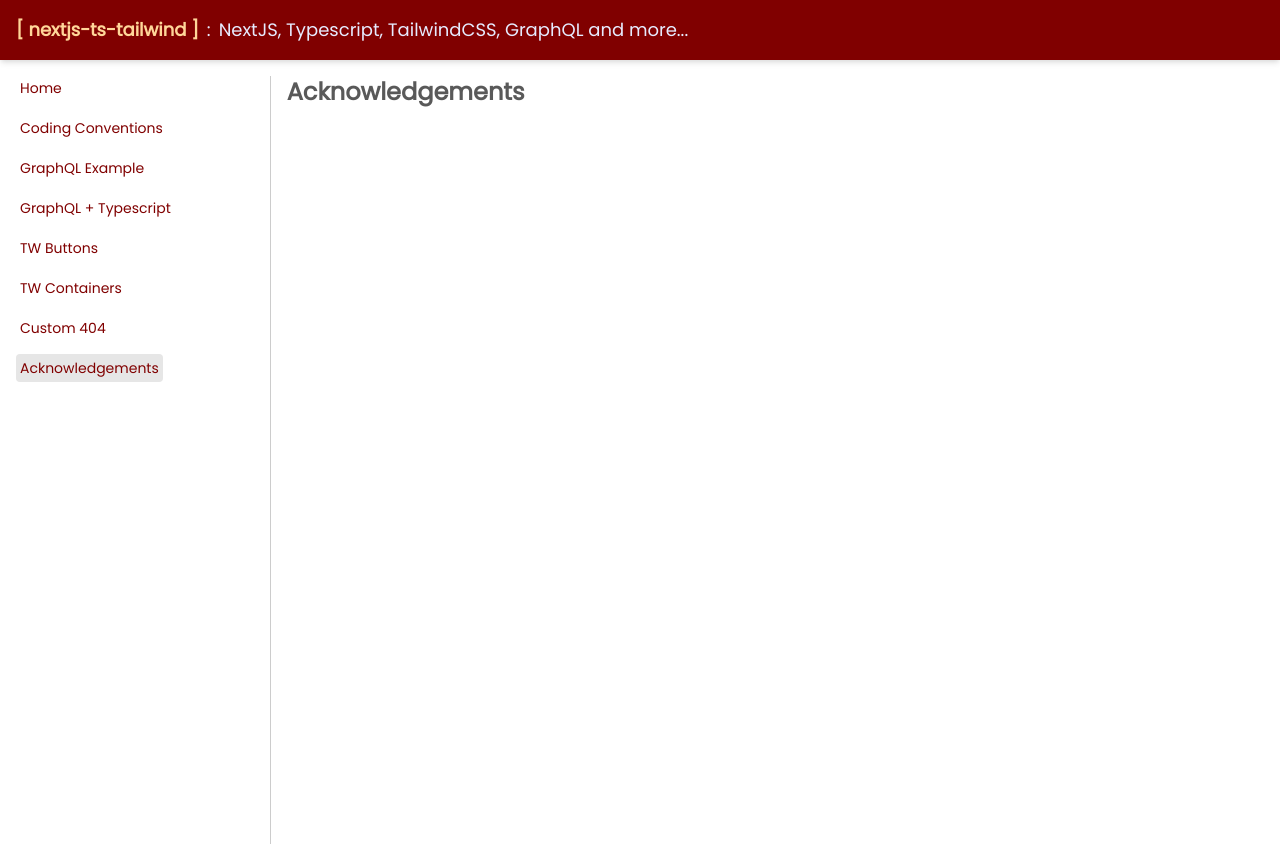
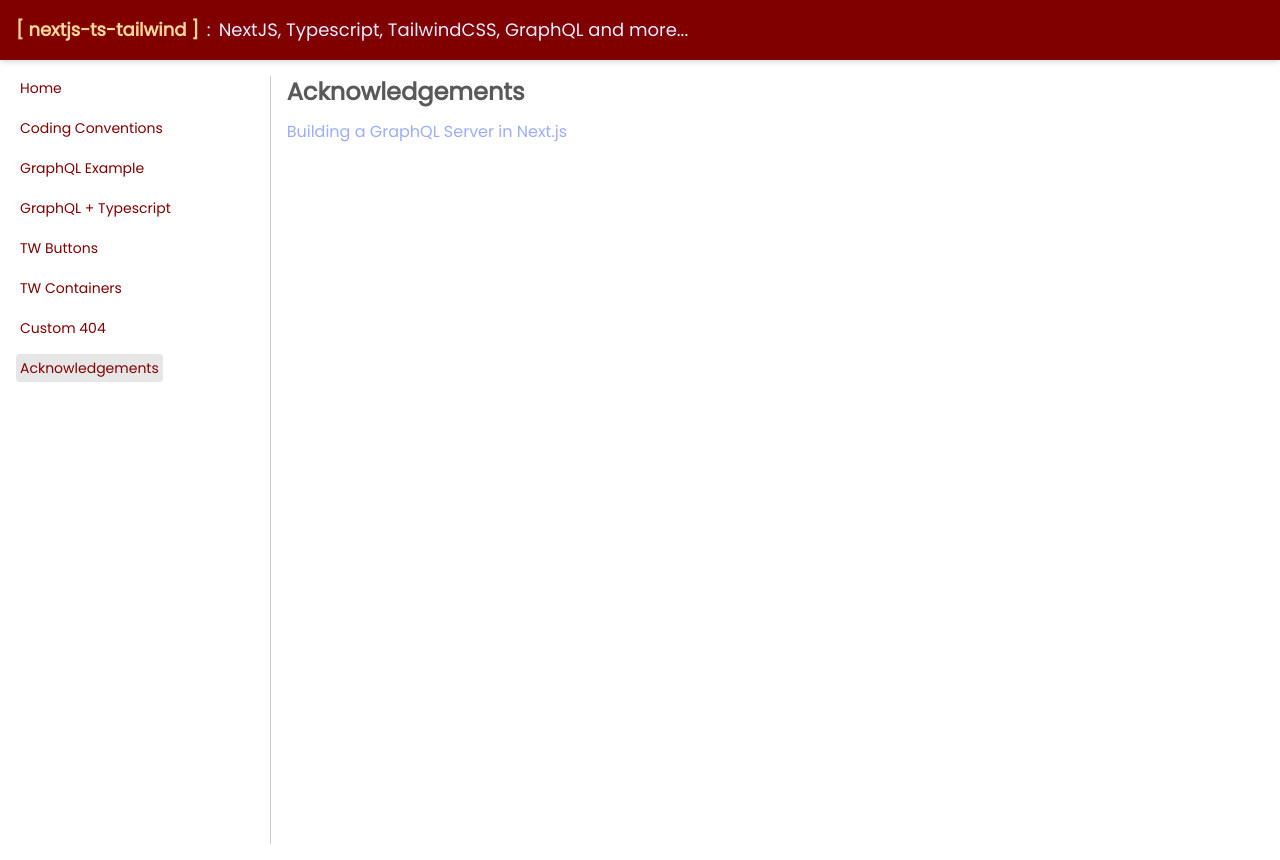
Before and after one commit to kendopunk/nextjs-ts-tailwind, a Next.js app: page /acknowledgements in a window 1280 px wide. Built offline with nearby package versions, Linux system fonts and the light colour scheme.

Commit message:
Fixing up eslint

```diff
--- a/components/nav/MainContent.tsx
+++ b/components/nav/MainContent.tsx
@@ -5,7 +5,11 @@
  */
 import React from 'react'
 
-const MainContent: React.FC = ({ children }): JSX.Element => {
+type MainContentPropTypes = {
+  children: any
+}
+
+const MainContent: React.FC<MainContentPropTypes> = ({ children }): JSX.Element => {
   /**
    * @TW
    * The X-axis padding is 0 by default.
--- a/components/nav/Menu.tsx
+++ b/components/nav/Menu.tsx
@@ -45,7 +45,7 @@ const Menu: React.FC = (): JSX.Element => {
                   id={m.id}
                   place='right'
                   effect='float'
-                  offset="{'right': 20}"
+                  offset={{ right: 20 }}
                   arrowColor='#e6e6e6'
                   backgroundColor='#e6e6e6'
                   textColor='#595959'
--- a/lib/utils/async_wrapper.ts
+++ b/lib/utils/async_wrapper.ts
@@ -3,6 +3,6 @@
  * Description: Quick and dirty "useState - like" wrapper function for Promises
  * Copyright (c) 2020 Mark Fehrenbacher
  */
-export default async (promise: Promise<any>) => {
+export default async (promise: Promise<any>): Promise<any> => {
   return promise.then((data) => [null, data]).catch((err) => [err, null])
 }
--- a/lib/utils/menu.ts
+++ b/lib/utils/menu.ts
@@ -3,7 +3,6 @@
  * Description: Site-wide menu configuration
  * Copyright (c) 2020 Mark Fehrenbacher
  */
-import React from 'react'
 
 const menuConfig: MF.MenuCfgItem[] = [
   {
--- a/package.json
+++ b/package.json
@@ -5,7 +5,9 @@
   "scripts": {
     "dev": "next dev",
     "build": "next build",
-    "start": "next start"
+    "start": "next start",
+    "lint": "eslint . --ext .ts,.tsx",
+    "lint:fix": "eslint . --ext .ts,.tsx --fix"
   },
   "dependencies": {
     "apollo-server-micro": "^2.19.0",
@@ -21,6 +23,8 @@
     "@fullhuman/postcss-purgecss": "^3.0.0",
     "@types/node": "^14.14.9",
     "@types/react": "^17.0.0",
+    "@typescript-eslint/eslint-plugin": "^4.10.0",
+    "@typescript-eslint/parser": "^4.10.0",
     "autoprefixer": "^10.0.2",
     "eslint": "^7.14.0",
     "eslint-config-prettier": "^6.15.0",
--- a/pages/acknowledgements/index.tsx
+++ b/pages/acknowledgements/index.tsx
@@ -7,11 +7,33 @@ import React from 'react'
 
 import DefaultLayout from 'components/layouts/DefaultLayout'
 
+type AcknowledgementListItem = {
+  href: string
+  label: string
+}
+
 const AcknowledgementsPage: React.FC = (): JSX.Element => {
+  const acks: AcknowledgementListItem[] = [
+    {
+      href: 'https://www.smashingmagazine.com/2020/10/graphql-server-next-javascript-api-routes/',
+      label: 'Building a GraphQL Server in Next.js'
+    }
+  ]
+
   return (
     <DefaultLayout title='Acknowledgements'>
       <div>
         <div className='font-bold mb-3 text-2xl'>Acknowledgements</div>
+
+        {acks.map(({ href, label }) => {
+          return (
+            <div key={href}>
+              <a href={href} target='_blank' rel='noreferrer'>
+                {label}
+              </a>
+            </div>
+          )
+        })}
       </div>
     </DefaultLayout>
   )
--- a/pages/api/resolvers/index.ts
+++ b/pages/api/resolvers/index.ts
@@ -7,9 +7,15 @@ import axios from 'axios'
 
 import asyncWrapper from 'lib/utils/async_wrapper'
 
+type GithubUserItem = {
+  id: string
+  login: string
+  avatar_url: string
+}
+
 export const resolvers = {
   Query: {
-    getUsers: async () => {
+    getUsers: async (): Promise<GithubUserItem[]> => {
       const [err, data] = await asyncWrapper(axios.get('https://api.github.com/users'))
       if (err) {
         throw err
@@ -20,7 +26,7 @@ export const resolvers = {
         avatar_url
       }))
     },
-    getUser: async (_, args) => {
+    getUser: async (_, args): Promise<GithubUserItem> => {
       const [err, data] = await asyncWrapper(axios.get(`https://api.github.com/users/${args.name}`))
       if (err) {
         throw err
--- a/pages/graphql/index.tsx
+++ b/pages/graphql/index.tsx
@@ -1,3 +1,8 @@
+/*
+ * pages/graphql/index.tsx
+ * Description: About GraphQL and Next.js' /api route
+ * Copyright (c) 2020 Mark Fehrenbacher
+ */
 /*
  * pages/graphql/index.tsx
  * Description: About GraphQL and Next.js' /api route
--- a/pages/index.tsx
+++ b/pages/index.tsx
@@ -15,11 +15,11 @@ const IndexPage: React.FC = (): JSX.Element => {
       <div>
         <div className='font-bold mb-3 text-2xl'>Welcome</div>
         <p className='mb-3'>
-          I'm using this project as a tuturial of sorts to assist colleagues with the finer points
-          of NextJS, esp. with respect to TailwindCSS integrations, among other things.
+          I&#039;m using this project as a tuturial of sorts to assist colleagues with the finer
+          points of NextJS, esp. with respect to TailwindCSS integrations, among other things.
         </p>
         <p className='mb-3'>
-          The interface is a little spartan, but I'm not much of a designer...it is responsive
+          The interface is a little spartan, but I&#039;m not much of a designer...it is responsive
           though.
         </p>
         <div className='font-bold mb-3 text-xl'>Table of Contents</div>
--- a/tailwind.config.js
+++ b/tailwind.config.js
@@ -25,7 +25,7 @@ module.exports = {
       },
       green: {
         light: '#6ad397',
-        default: '#0f4735',
+        default: '#009900',
         dark: '#16a085'
       },
       maroon: '#800000',
```
Also changed, not shown: .eslintrc.js, 1 other file (tests, documents, lock files or other folders).
